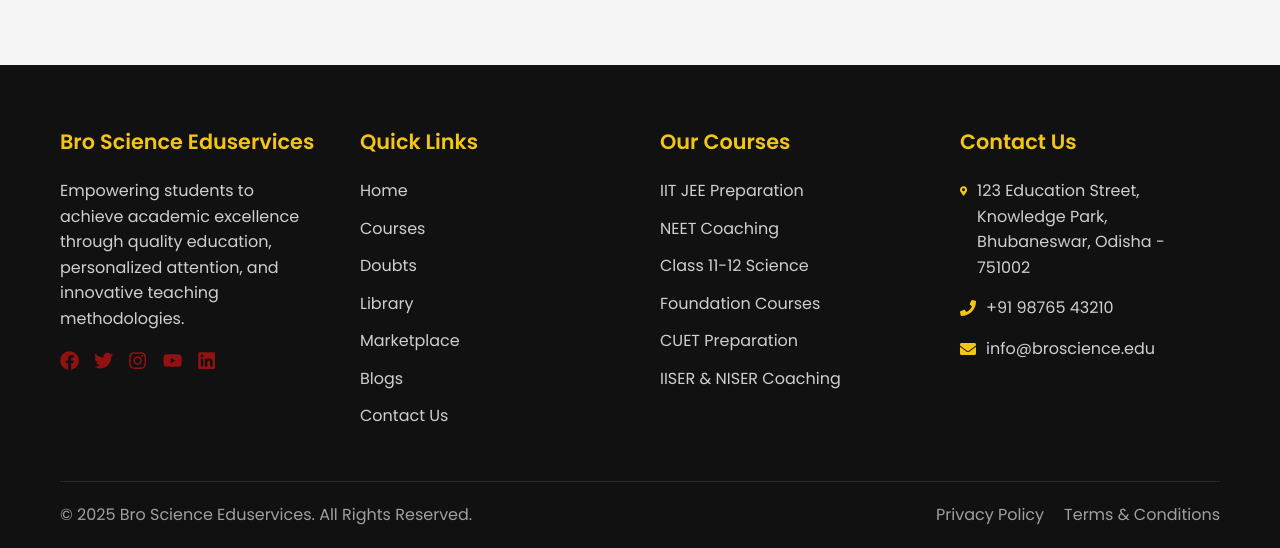
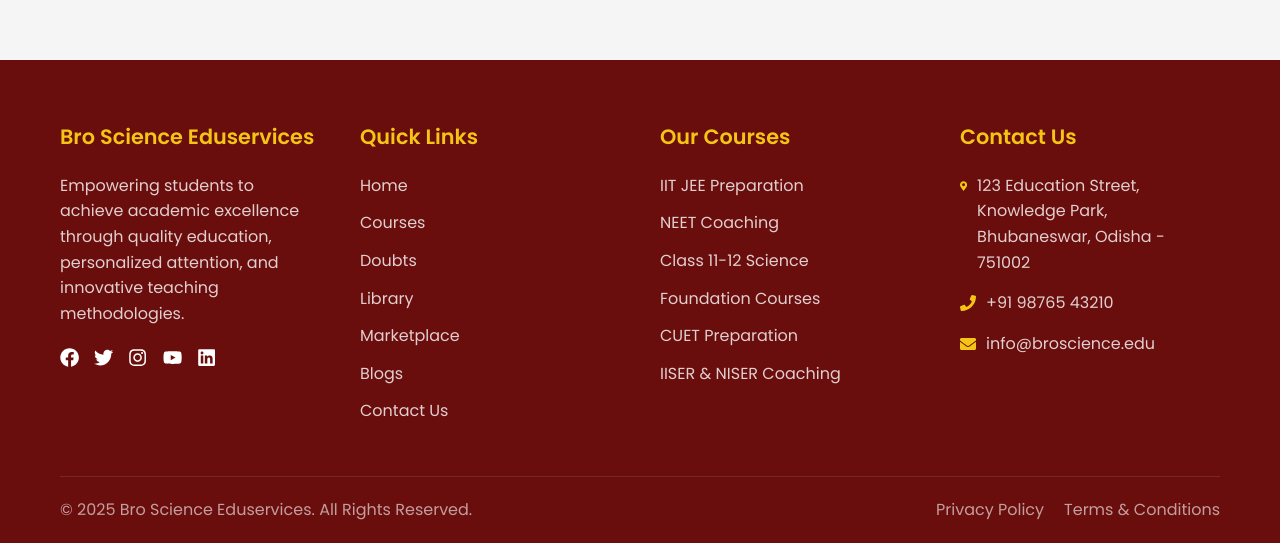
Before and after one commit to PratyushNayak04oct/Bro-Science-Eduservices, a React (Vite) app: page / in a window 1280 px wide. Shown: the part 8171-8719 px from the top of the page. Built offline with nearby package versions, Linux system fonts and the light colour scheme.

Commit message:
Updated Footer

```diff
--- a/src/components/Footer.jsx
+++ b/src/components/Footer.jsx
@@ -12,12 +12,12 @@ const Footer = () => {
               Empowering students to achieve academic excellence through quality education,
               personalized attention, and innovative teaching methodologies.
             </p>
-            <div className = "footer-social">
-              <a href="#" className = "social-link"><FaFacebook /></a>
-              <a href="#" className = "social-link"><FaTwitter /></a>
-              <a href="#" className = "social-link"><FaInstagram /></a>
-              <a href="#" className = "social-link"><FaYoutube /></a>
-              <a href="#" className = "social-link"><FaLinkedin /></a>
+            <div className = "footer-social-foot">
+              <a href="#" className = "social-link-footer"><FaFacebook /></a>
+              <a href="#" className = "social-link-footer"><FaTwitter /></a>
+              <a href="#" className = "social-link-footer"><FaInstagram /></a>
+              <a href="#" className = "social-link-footer"><FaYoutube /></a>
+              <a href="#" className = "social-link-footer"><FaLinkedin /></a>
             </div>
           </div>
 
--- a/src/index.css
+++ b/src/index.css
@@ -796,7 +796,7 @@ main {
 }
 
 .footer {
-  background-color: #111;
+  background-color: #6A0D0D;
   color: white;
   padding: 60px 0 20px;
 }
@@ -821,18 +821,18 @@ main {
   color: rgba(255, 255, 255, 0.8);
 }
 
-.footer-social {
+.footer-social-foot {
   display: flex;
   gap: 15px;
 }
 
-.social-link {
+.social-link-footer {
   color: white;
   font-size: 1.2rem;
   transition: color 0.3s ease;
 }
 
-.social-link:hover {
+.social-link-footer:hover {
   color: var(--secondary);
 }
 
```
